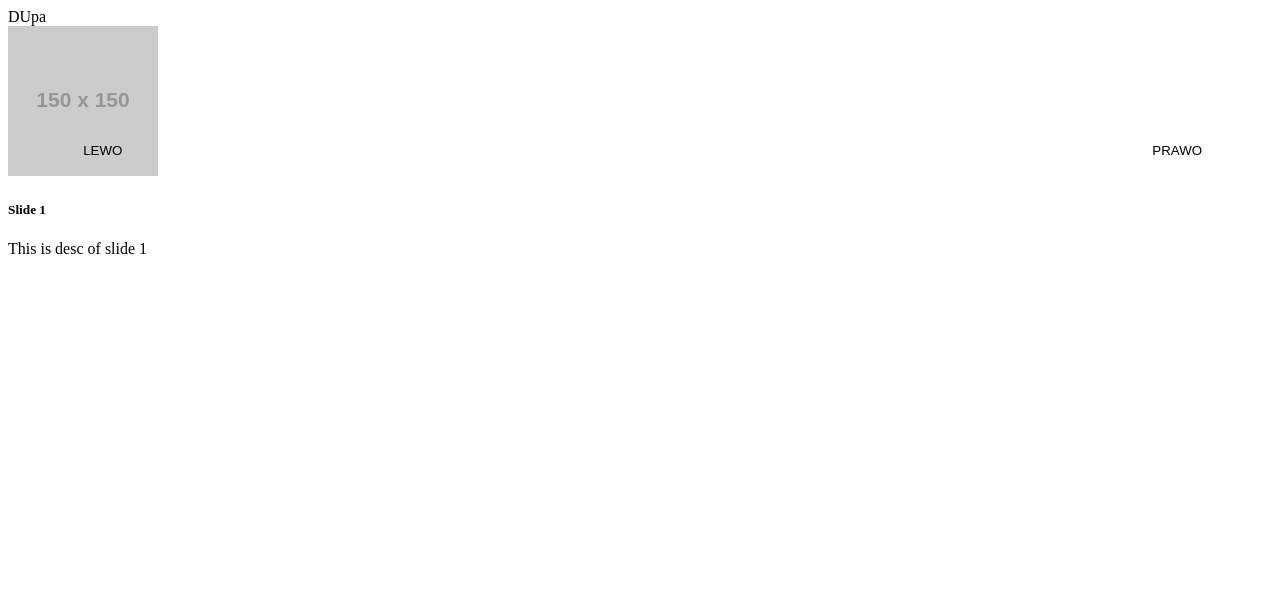
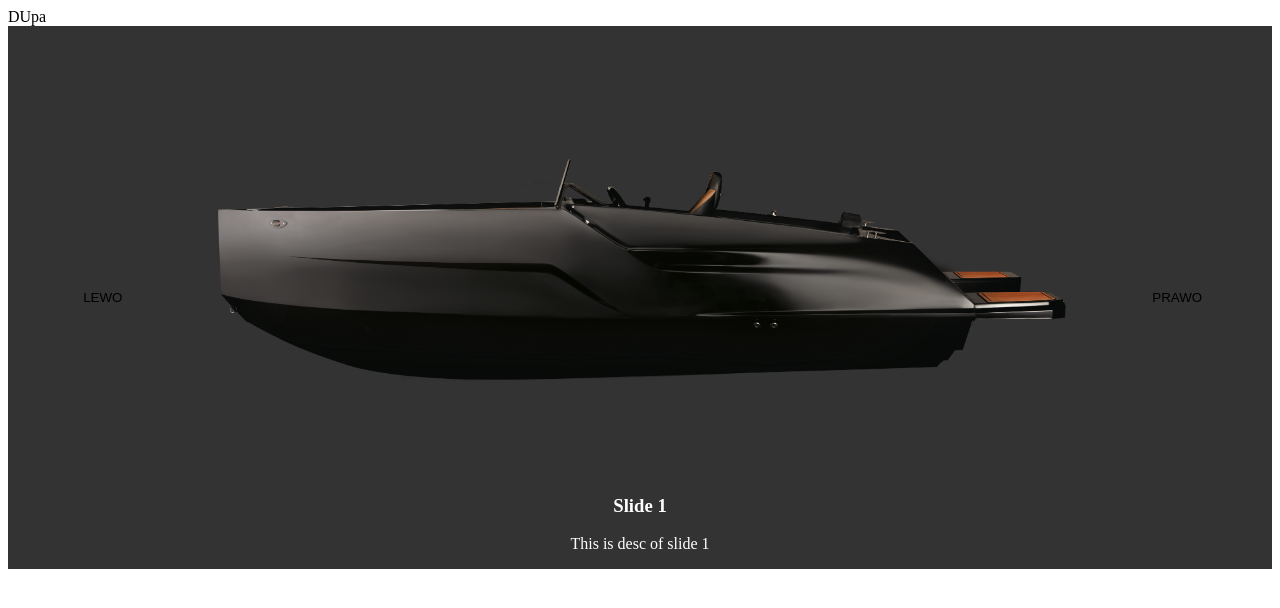
Before and after one commit to PiotrSzp/d-boat, a React app: page / in a window 1280 px wide. Built offline with nearby package versions, Linux system fonts and the light colour scheme; placeholder pictures from the web are drawn by us.

Commit message:
slider bez wodotryskow

```diff
--- a/src/components/Slider/SlideItem.js
+++ b/src/components/Slider/SlideItem.js
@@ -1,12 +1,19 @@
 import React, { Component } from 'react';
 
 class SlideItem extends Component {
+
+
     render() {
         return (
-            <div className={`sider-item`} style={this.props.slide.active ? {} : {display: 'none'}}>
-                <img className='slider-img' src={this.props.slide.src} alt={this.props.slide.description} />
+            <div className='slider-item' style={this.props.active ? {} : {display: 'none'}}>
+                <img
+                    className='slider-img'
+                    /* in copy.js only filename should be stated! src attribute adds path */
+
+                    src={require('../../assets/slider-images/' + this.props.slide.src)}
+                    alt={this.props.slide.description} />
                 <div className='slider-text'>
-                    <h5>{this.props.slide.title}</h5>
+                    <h3>{this.props.slide.title}</h3>
                     <p>{this.props.slide.description}</p>
                 </div>
             </div>
--- a/src/components/Slider/Slider.js
+++ b/src/components/Slider/Slider.js
@@ -1,41 +1,41 @@
 import React, { Component } from 'react';
+import copy from "../../copy";
 import SlideItem from "./SlideItem";
 
-let slides_array = [
-    {
-        id: 1,
-        src: 'https://via.placeholder.com/150',
-        title: 'Slide 1',
-        description: 'This is desc of slide 1',
-        active: true
-    },
-    {
-        id: 2,
-        src: 'https://via.placeholder.com/150',
-        title: 'Slide 2',
-        description: 'This is desc of slide 2',
-        active: false
-    },
-    {
-        id: 3,
-        src: 'https://via.placeholder.com/150',
-        title: 'Slide 3',
-        description: 'This is desc of slide 3',
-        active: false
-    },
-];
+class Slider extends Component {
+    state = {
+        slides_array: [...copy.English.slider],
+        activeSlide: 0,
+    };
 
-class Slider extends Component {
-    slides_array = [...slides_array];
+
+    prev_slide = e => {
+        e.preventDefault();
+        this.setState({
+            activeSlide: this.state.activeSlide - 1 < 0 ? this.state.slides_array.length - 1 : this.state.activeSlide - 1
+        });
+        let newSlidesArr = this.state.slides_array.map((slide, index) => ({
+            ...slide,
+            active: index === this.state.activeSlide
+        }));
+        this.setState({
+            slides_array: newSlidesArr
+        });
+    };
+
 
     next_slide = e => {
         e.preventDefault();
-        console.log('next');
-    };
-
-    prev_slide = e => {
-        e.preventDefault();
-        console.log('prev');
+        this.setState({
+            activeSlide: this.state.activeSlide + 1 > this.state.slides_array.length - 1 ? 0 : this.state.activeSlide + 1
+        });
+        let newSlidesArr = this.state.slides_array.map((slide, index) => ({
+            ...slide,
+            active: index === this.state.activeSlide
+        }));
+        this.setState({
+            slides_array: newSlidesArr
+        });
     };
 
 
@@ -48,7 +48,7 @@ class Slider extends Component {
                     <button className='slider-button next' id='slider-button-right' onClick={ this.next_slide }>PRAWO</button>
                 </div>
                 {
-                    this.slides_array.map(slide => <SlideItem key={ slide.id } slide={ slide } />
+                    this.state.slides_array.map((slide, index) => <SlideItem key={ slide.id } slide={ slide } active={ index === this.state.activeSlide }/>
                     )
                 }
             </div>
--- a/src/copy.js
+++ b/src/copy.js
@@ -60,6 +60,29 @@ const copy = {
                 github: 'https://github.com/ol3kjak',
             },
         ],
+        slider: [
+            {
+                id: 1,
+                src: 'sample-boat-slide.png',
+                title: 'Slide 1',
+                description: 'This is desc of slide 1',
+                active: true
+            },
+            {
+                id: 2,
+                src: 'sample-boat-slide.png',
+                title: 'Slide 2',
+                description: 'This is desc of slide 2',
+                active: false
+            },
+            {
+                id: 3,
+                src: 'sample-boat-slide.png',
+                title: 'Slide 3',
+                description: 'This is desc of slide 3',
+                active: false
+            },
+        ]
     },
     Polski: {
         menu: {
--- a/src/sass/slider.scss
+++ b/src/sass/slider.scss
@@ -3,6 +3,9 @@
   position: relative;
   display: flex;
   overflow: hidden;
+  background-color: #333; //dev colors - 2 B changed
+  color: white; //dev colors - 2 B changed
+
 
   .slider-nav {
     text-decoration: none;
@@ -35,7 +38,13 @@
     flex-direction: column;
     justify-content: center;
     align-items: center;
+
+    .slider-img {
+      width: 80%;
+    }
+
+    .slider-text {
+      text-align: center;
+    }
   }
-
-
 }
```
Also changed, not shown: src/assets/slider-images/sample-boat-slide.png (added).
